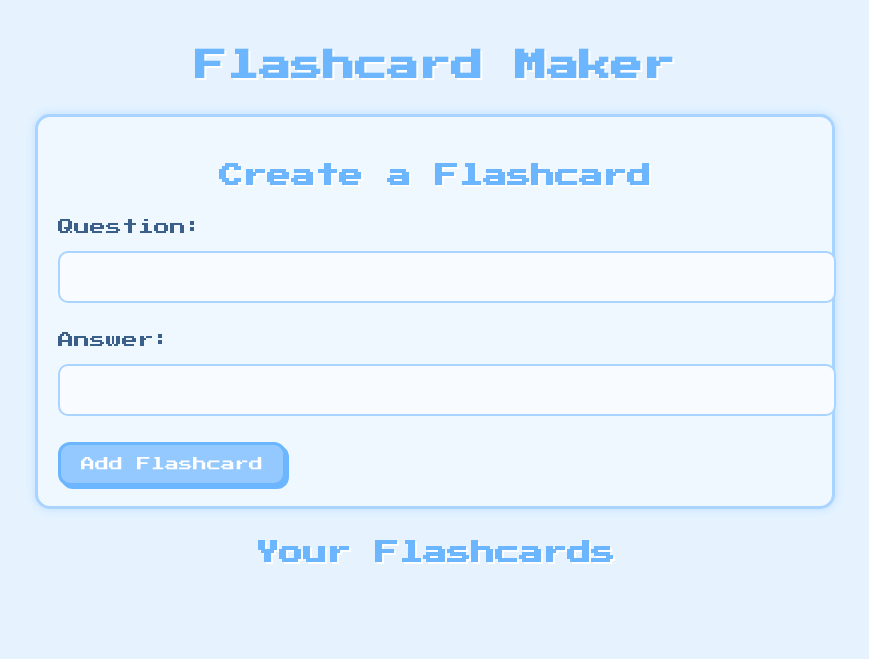
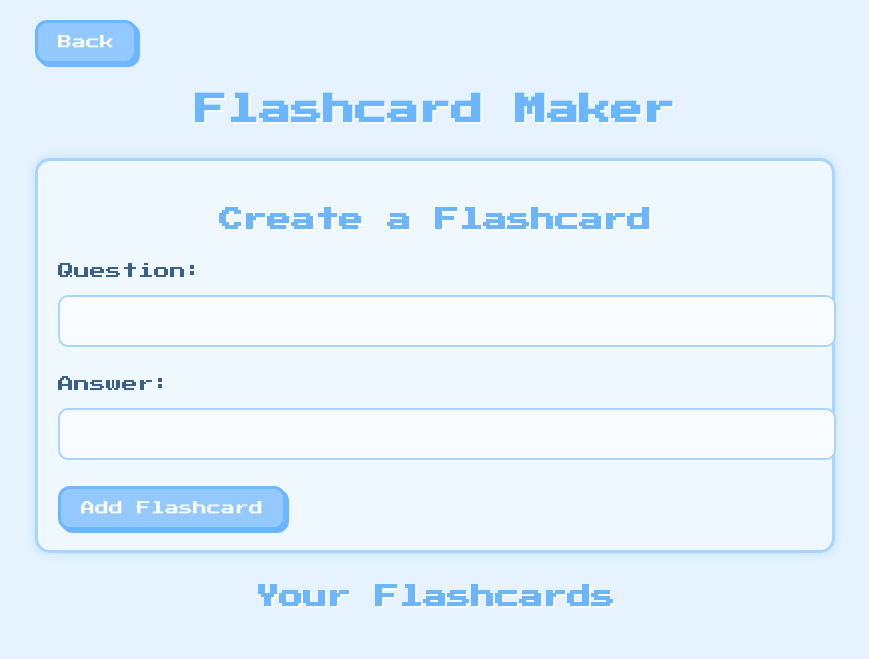
Before and after one commit to Liv2334/WICTeam6, a plain HTML site: page flashcards.html in a window 1280 px wide. Shown: the whole page, without its empty margins (205-1074 px from the left). Drawn offline with Linux system fonts and the light colour scheme.

Commit message:
added a back button to flashcards

```diff
--- a/flashcards.html
+++ b/flashcards.html
@@ -1,16 +1,23 @@
 <!DOCTYPE html>
 <html lang="en">
-<head>
+
+<body>
+    <a href="index.html">
+        <button class="header item" type="button">Back</button>
+    </a>
+</body>
+
+</head>
+
 <meta charset="UTF-8" />
 <title>Flashcard Maker</title>
 
-<!-- Cute Game Font -->
 <link href="https://fonts.googleapis.com/css2?family=Press+Start+2P&display=swap" rel="stylesheet">
 
 <style>
     body {
         font-family: 'Press Start 2P', cursive;
-        background: #e6f3ff; /* soft pastel blue */
+        background: #e6f3ff;
         color: #3a5f8a;
         max-width: 800px;
         margin: auto;
@@ -195,5 +202,7 @@ function deleteFlashcard(i) {
 }
 </script>
 
+
+
 </body>
 </html>
```
